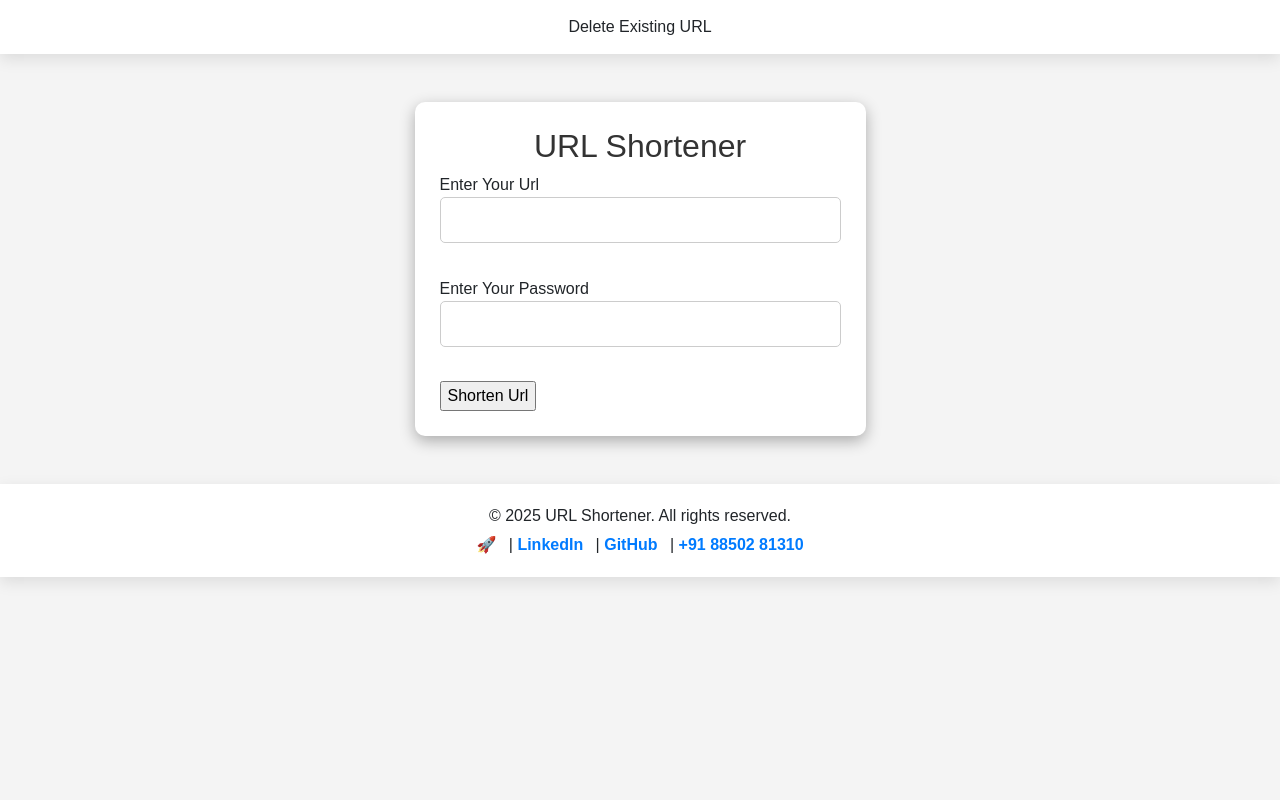
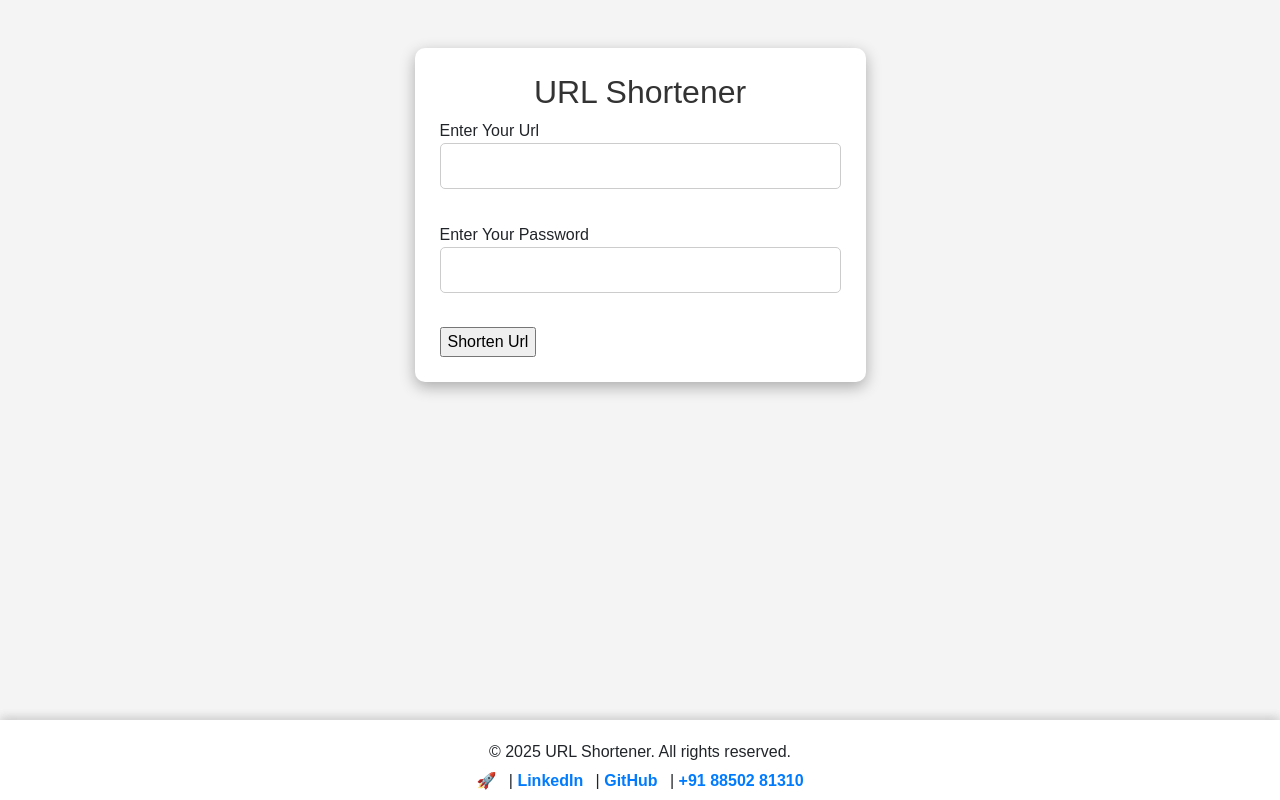
Before and after one commit to maazsiddiqui79/URL-Shortner-Python, a Flask app: page / in a window 1280 px wide. Run offline with Flask 3, Linux system fonts and the light colour scheme; some libraries are stand-ins or nearby versions.

Commit message:
Update index.html

```diff
--- a/api/templates/index.html
+++ b/api/templates/index.html
@@ -44,12 +44,16 @@
     }
 
     header, footer {
-      width: 100%;
-      text-align: center;
-      padding: 15px 0;
-      background-color: #ffffff;
-      box-shadow: 0 5px 15px rgba(0,0,0,0.1);
-    }
+    height: 80px;
+    width: 100%;
+    position: absolute;
+    bottom: 0;
+    left: 0;
+    background-color: #ffffff;
+    text-align: center;
+    padding: 15px 0;
+    box-shadow: 0 -2px 10px rgba(0, 0, 0, 0.1);
+  }
 
     .nav-link-footer {
       text-decoration: none;
```
